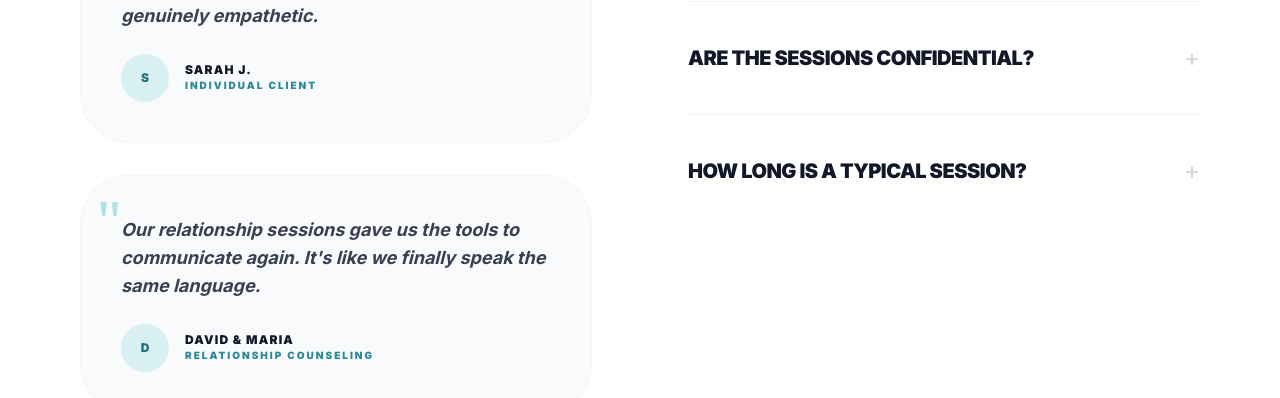
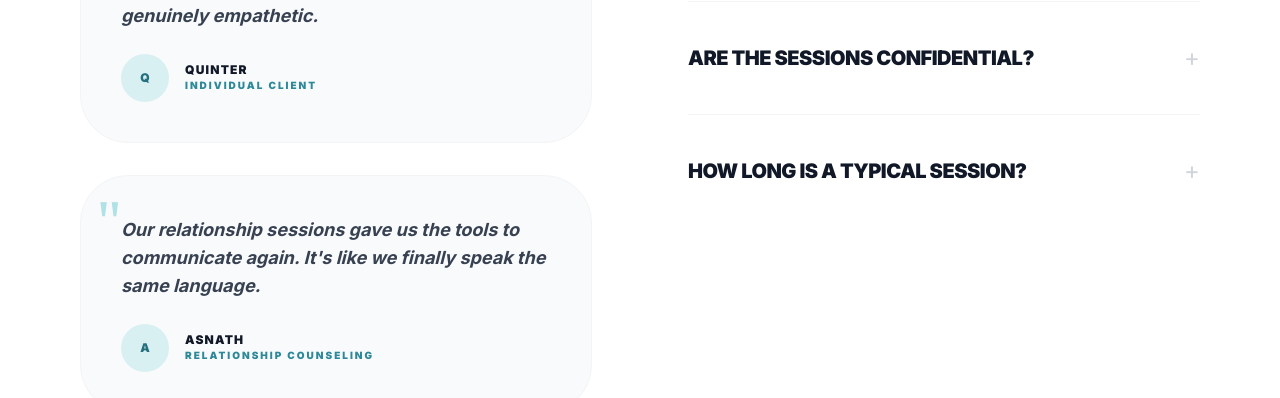
Before and after one commit to Manukyalo/HOPE-COUNSELING-SUPPORT-SERVICES, a Next.js app: page / in a window 1280 px wide. Shown: the part 3990-4388 px from the top of the page. Built offline with nearby package versions, Linux system fonts and the light colour scheme.

Commit message:
Update social proof names and service images

```diff
--- a/src/app/services/[slug]/page.tsx
+++ b/src/app/services/[slug]/page.tsx
@@ -14,7 +14,7 @@ interface Service {
 const servicesDetails: Record<string, Service> = {
     "stress-anxiety-management": {
         title: "Stress and Anxiety management",
-        image: "https://images.unsplash.com/photo-1518199266791-5375a83190b7?auto=format&fit=crop&q=80&w=800",
+        image: "https://images.unsplash.com/photo-1544126592-807daa215a0b?auto=format&fit=crop&q=80&w=800",
         description: "Master tools to navigate life's pressures and find your internal calm using evidence-based techniques.",
         longContent: [
             "Life's pressures can often feel overwhelming, but you don't have to navigate them alone. Our stress and anxiety management sessions provide a compassionate and professional space to understand the root causes of your tension.",
@@ -24,7 +24,7 @@ const servicesDetails: Record<string, Service> = {
     },
     "relationship-counseling": {
         title: "Relationship Counseling",
-        image: "https://images.unsplash.com/photo-1516534775068-ba3e84529ec1?auto=format&fit=crop&q=80&w=800",
+        image: "https://images.unsplash.com/photo-1573497620053-ea5310f94a17?auto=format&fit=crop&q=80&w=800",
         description: "Foster deeper connections and resolve conflicts through compassionate communication and expert guidance.",
         longContent: [
             "Healthy relationships are the cornerstone of a fulfilling life. Whether you're navigating partnership challenges, family dynamics, or workplace connections, our relationship counseling offers a neutral ground for clear, empathetic communication.",
@@ -44,7 +44,7 @@ const servicesDetails: Record<string, Service> = {
     },
     "academic-guidance": {
         title: "Academic guidance",
-        image: "https://images.unsplash.com/photo-1434030216411-0bb7c3f3df44?auto=format&fit=crop&q=80&w=800",
+        image: "https://images.unsplash.com/photo-1522202176988-66273c2fd55f?auto=format&fit=crop&q=80&w=800",
         description: "Navigating educational pathways and overcoming learning challenges with strategic personal development.",
         longContent: [
             "Academic success isn't just about hard work; it's about the right strategy and mindset. We provide support for students facing learning hurdles, exam anxiety, or transition challenges between educational levels.",
--- a/src/components/ExtraFeatures.tsx
+++ b/src/components/ExtraFeatures.tsx
@@ -21,12 +21,12 @@ const faqs = [
 const testimonials = [
     {
         quote: "Hope Counseling changed how I navigate stress. The techniques are practical and the support is genuinely empathetic.",
-        author: "Sarah J.",
+        author: "Quinter",
         role: "Individual Client"
     },
     {
         quote: "Our relationship sessions gave us the tools to communicate again. It's like we finally speak the same language.",
-        author: "David & Maria",
+        author: "Asnath",
         role: "Relationship Counseling"
     }
 ];
--- a/src/components/Services.tsx
+++ b/src/components/Services.tsx
@@ -8,13 +8,13 @@ const services = [
     {
         slug: "stress-anxiety-management",
         title: "Stress and Anxiety management",
-        image: "https://images.unsplash.com/photo-1518199266791-5375a83190b7?auto=format&fit=crop&q=80&w=800",
+        image: "https://images.unsplash.com/photo-1544126592-807daa215a0b?auto=format&fit=crop&q=80&w=800",
         description: "Master tools to navigate life's pressures and find your internal calm using evidence-based techniques."
     },
     {
         slug: "relationship-counseling",
         title: "Relationship Counseling",
-        image: "https://images.unsplash.com/photo-1516534775068-ba3e84529ec1?auto=format&fit=crop&q=80&w=800",
+        image: "https://images.unsplash.com/photo-1573497620053-ea5310f94a17?auto=format&fit=crop&q=80&w=800",
         description: "Foster deeper connections and resolve conflicts through compassionate communication and expert guidance."
     },
     {
@@ -26,7 +26,7 @@ const services = [
     {
         slug: "academic-guidance",
         title: "Academic guidance",
-        image: "https://images.unsplash.com/photo-1434030216411-0bb7c3f3df44?auto=format&fit=crop&q=80&w=800",
+        image: "https://images.unsplash.com/photo-1522202176988-66273c2fd55f?auto=format&fit=crop&q=80&w=800",
         description: "Navigating educational pathways and overcoming learning challenges with strategic personal development."
     },
     {
```
Also changed, not shown: screenshot1.jpeg (deleted).
